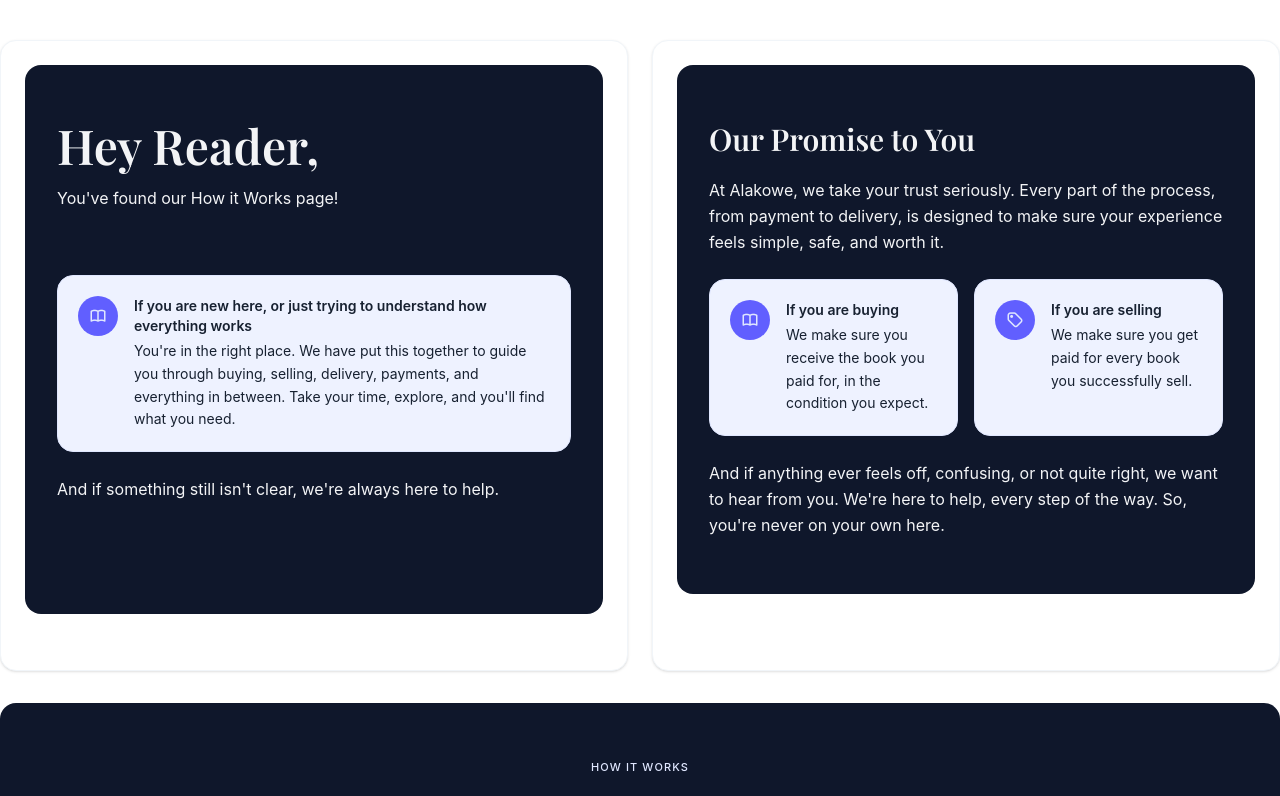
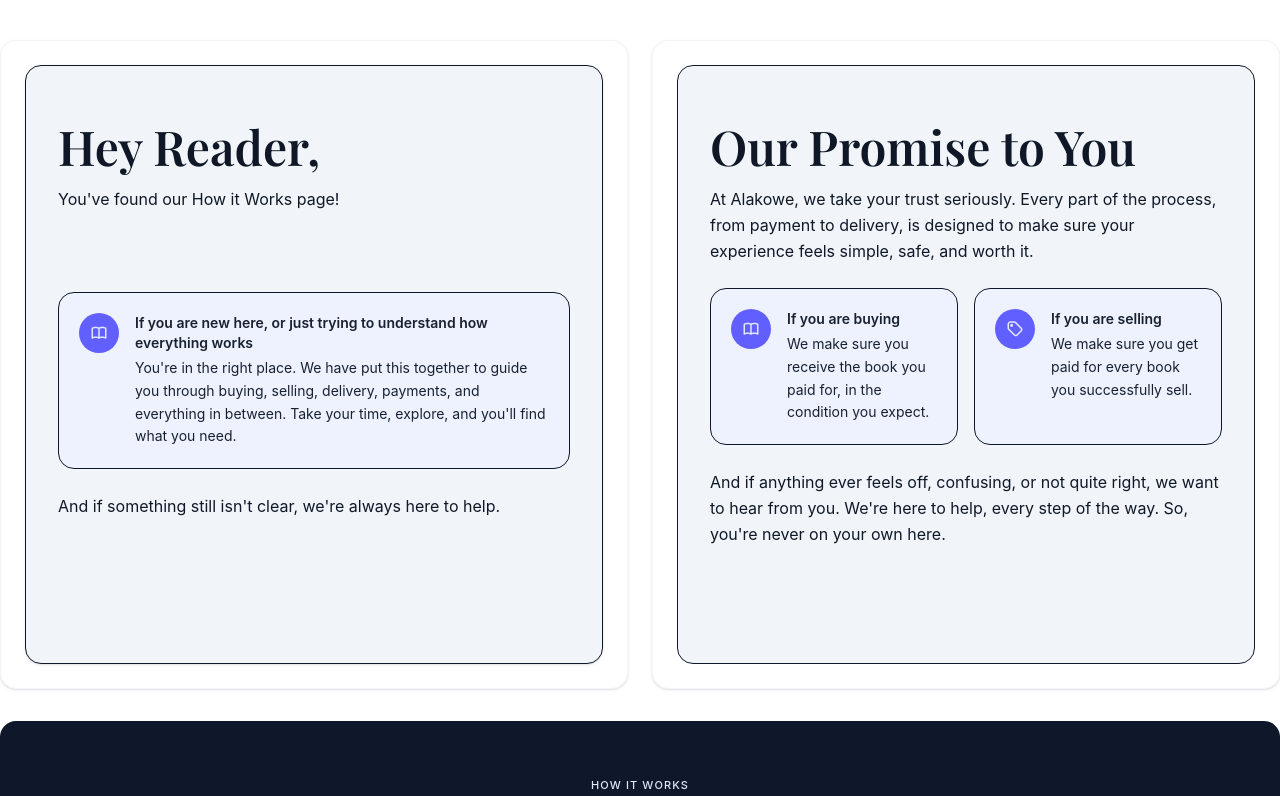
Before and after one commit to Oluwagbenga9999/Alakowe, a React (Vite) app: page / in a window 1280 px wide. Shown: the top 796 px of the page. Built offline with nearby package versions, Linux system fonts and the light colour scheme.

Commit message:
Adjust how-it-works hover and layout updates

```diff
--- a/src/components/howitworks/HeyReader.tsx
+++ b/src/components/howitworks/HeyReader.tsx
@@ -1,19 +1,18 @@
 export default function HeyReader() {
   return (
-    <div className="mb-8 bg-slate-900 rounded-2xl px-8 py-14 pb-28">
+    <div className="mb-8 h-full bg-slate-100 rounded-2xl px-8 py-14 pb-28 border border-slate-900 shadow-sm transition-all duration-300 hover:shadow-md hover:-translate-y-1">
       <h1
-        className="text-4xl md:text-5xl font-bold text-gray-100 mb-4"
+        className="text-4xl md:text-5xl font-bold text-gray-900 mb-4"
         style={{ fontFamily: "'Playfair Display', serif" }}
       >
         Hey Reader,
       </h1>
-      <p className="text-sm md:text-base text-gray-100 leading-relaxed mb-2">
+      <p className="text-sm md:text-base text-gray-900 leading-relaxed mb-2">
         You've found our How it Works page!
       </p>
 
-      <div className="grid grid-cols-1 sm:grid-cols-1 gap-4 mb-6 mt-16">
         {/* Buyers */}
-        <div className="flex gap-4 bg-indigo-50 border border-indigo-100 rounded-2xl p-5">
+        <div className="flex gap-4 bg-indigo-50 border border-slate-900 rounded-2xl mt-20 p-5">
           <div className="w-10 h-10 rounded-full bg-indigo-500 flex items-center justify-center flex-shrink-0">
             <i className="ti ti-book text-indigo-100 text-lg" aria-hidden="true" />
           </div>
@@ -26,8 +25,7 @@ export default function HeyReader() {
             </p>
           </div>
         </div>
-      </div>
-      <p className="text-sm md:text-base text-gray-100 leading-relaxed">
+      <p className="text-sm md:text-base text-gray-900 leading-relaxed mt-6">
         And if something still isn't clear, we're always here to help.
       </p>
     </div>
--- a/src/components/howitworks/OurPromise.tsx
+++ b/src/components/howitworks/OurPromise.tsx
@@ -1,14 +1,14 @@
 export default function OurPromise() {
   return (
-    <div className="mb-10 bg-slate-900 rounded-2xl px-8 py-14">
+    <div className="mb-10 h-full bg-slate-100 border border-slate-900 rounded-2xl px-8 py-14">
       <h2
-        className="text-2xl md:text-3xl font-bold text-gray-100 mb-5"
+        className="text-4xl md:text-5xl font-bold text-gray-900 mb-4"
         style={{ fontFamily: "'Playfair Display', serif" }}
       >
         Our Promise to You
       </h2>
 
-      <p className="text-sm md:text-base text-gray-100 leading-relaxed mb-6">
+      <p className="text-sm md:text-base text-gray-900 leading-relaxed mb-6">
         At Alakowe, we take your trust seriously. Every part of the process,
         from payment to delivery, is designed to make sure your experience
         feels simple, safe, and worth it.
@@ -16,7 +16,7 @@ export default function OurPromise() {
 
       <div className="grid grid-cols-1 sm:grid-cols-2 gap-4 mb-6">
         {/* Buyers */}
-        <div className="flex gap-4 bg-indigo-50 border border-indigo-100 rounded-2xl p-5">
+        <div className="flex gap-4 bg-indigo-50 border border-slate-900 rounded-2xl p-5">
           <div className="w-10 h-10 rounded-full bg-indigo-500 flex items-center justify-center flex-shrink-0">
             <i className="ti ti-book text-indigo-100 text-lg" aria-hidden="true" />
           </div>
@@ -30,7 +30,7 @@ export default function OurPromise() {
         </div>
 
         {/* Sellers */}
-        <div className="flex gap-4 bg-indigo-50 border border-indigo-100 rounded-2xl p-5">
+        <div className="flex gap-4 bg-indigo-50 border border-slate-900 rounded-2xl p-5">
           <div className="w-10 h-10 rounded-full bg-indigo-500 flex items-center justify-center flex-shrink-0">
             <i className="ti ti-tag text-indigo-100 text-lg" aria-hidden="true" />
           </div>
@@ -43,7 +43,7 @@ export default function OurPromise() {
         </div>
       </div>
 
-      <p className="text-sm md:text-base text-gray-100 leading-relaxed">
+      <p className="text-sm md:text-base text-gray-900 leading-relaxed">
         And if anything ever feels off, confusing, or not quite right, we want
         to hear from you. We're here to help, every step of the way. So,
         you're never on your own here.
--- a/src/components/howitworks/index.tsx
+++ b/src/components/howitworks/index.tsx
@@ -16,10 +16,10 @@ export default function HowItWorks() {
   return (
     <section className="w-full py-10 font-sans">
       <div className="grid grid-cols-1 md:grid-cols-2 gap-6 mb-8">
-      <div className="bg-white rounded-2xl shadow-sm border border-slate-100 p-6 transition-all duration-300 hover:shadow-md hover:-translate-y-1">
+      <div className="bg-white h-full rounded-2xl shadow-sm border border-slate-100 p-6 transition-all duration-300 hover:shadow-md hover:-translate-y-1">
          <HeyReader />
        </div>
-       <div className="bg-white rounded-2xl shadow-sm border border-slate-100 p-6 transition-all duration-300 hover:shadow-md hover:-translate-y-1">
+       <div className="bg-white h-full rounded-2xl shadow-sm border border-slate-100 p-6 transition-all duration-300 hover:shadow-md hover:-translate-y-1">
          <OurPromise />
        </div>
       </div>
```
